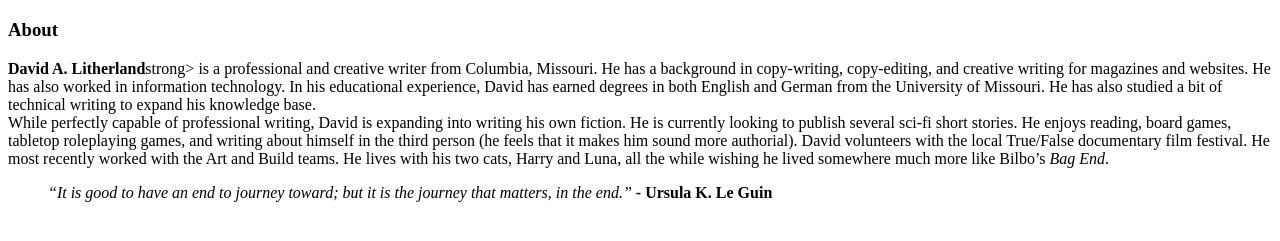
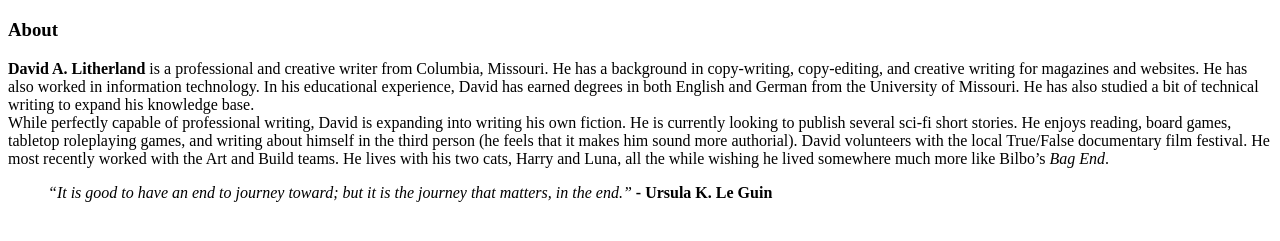
Before and after one commit to davidlitherland/davidlitherland.github.io, a plain HTML site: page islt_7310/about.html in a window 1280 px wide. Shown: the part 61-302 px from the top of the page. Drawn offline with Linux system fonts and the light colour scheme.

Commit message:
Add files via upload

```diff
--- a/islt_7310/about.html
+++ b/islt_7310/about.html
@@ -10,7 +10,7 @@
 <body>
    <h1> David A. Litherland</h1>
    <h3> About</h3>
-   <p><strong>David A. Litherland</strong>strong> is a professional and creative writer from Columbia, Missouri. He has a background in copy-writing, copy-editing, and creative writing for magazines and websites. He has also worked in information technology. In his educational experience, David has earned degrees in both English and German from the University of Missouri. He has also studied a bit of technical writing to expand his knowledge base. <br />While perfectly capable of professional writing, David is expanding into writing his own fiction. He is currently looking to publish several sci-fi short stories. He enjoys reading, board games, tabletop roleplaying games, and writing about himself in the third person (he feels that it makes him sound more authorial). David volunteers with the local True/False documentary film festival. He most recently worked with the Art and Build teams. He lives with his two cats, Harry and Luna, all the while wishing he lived somewhere much more like Bilbo’s <em>Bag End</em>.</p>
+   <p><strong>David A. Litherland</strong> is a professional and creative writer from Columbia, Missouri. He has a background in copy-writing, copy-editing, and creative writing for magazines and websites. He has also worked in information technology. In his educational experience, David has earned degrees in both English and German from the University of Missouri. He has also studied a bit of technical writing to expand his knowledge base. <br />While perfectly capable of professional writing, David is expanding into writing his own fiction. He is currently looking to publish several sci-fi short stories. He enjoys reading, board games, tabletop roleplaying games, and writing about himself in the third person (he feels that it makes him sound more authorial). David volunteers with the local True/False documentary film festival. He most recently worked with the Art and Build teams. He lives with his two cats, Harry and Luna, all the while wishing he lived somewhere much more like Bilbo’s <em>Bag End</em>.</p>
    <blockquote><em>“It is good to have an end to journey toward; but it is the journey that matters, in the end.”</em> <strong>- Ursula K. Le Guin</strong></blockquote>
 </body>
 </html>
```
